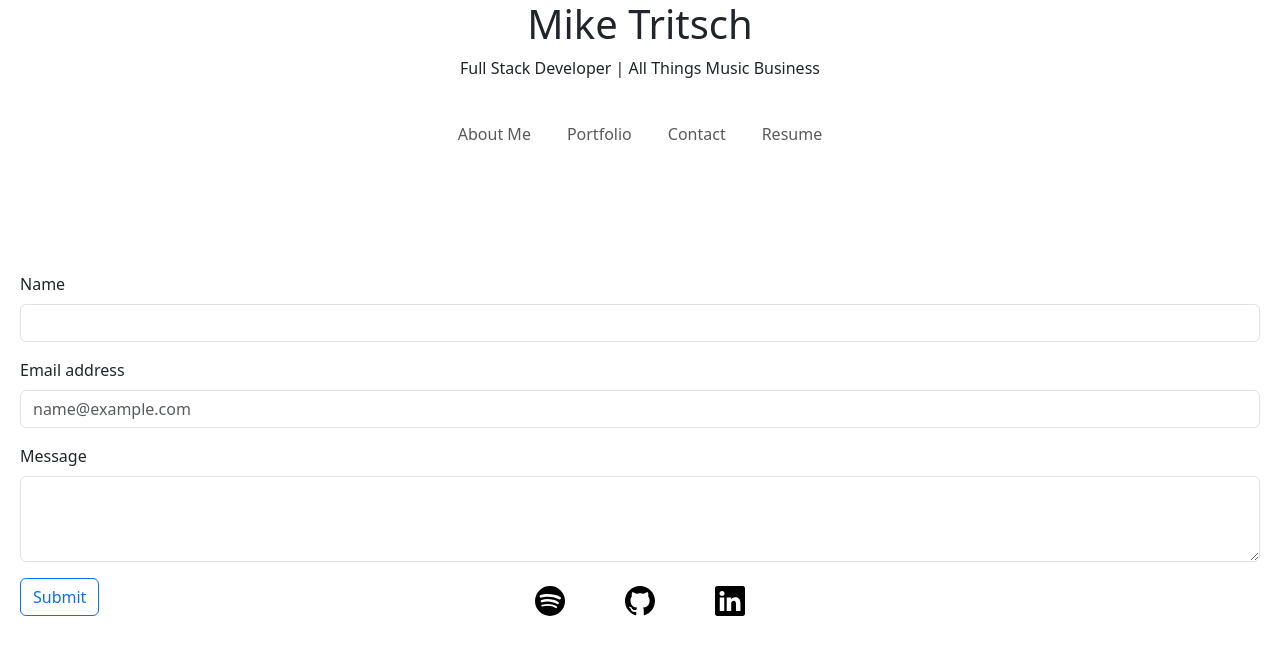
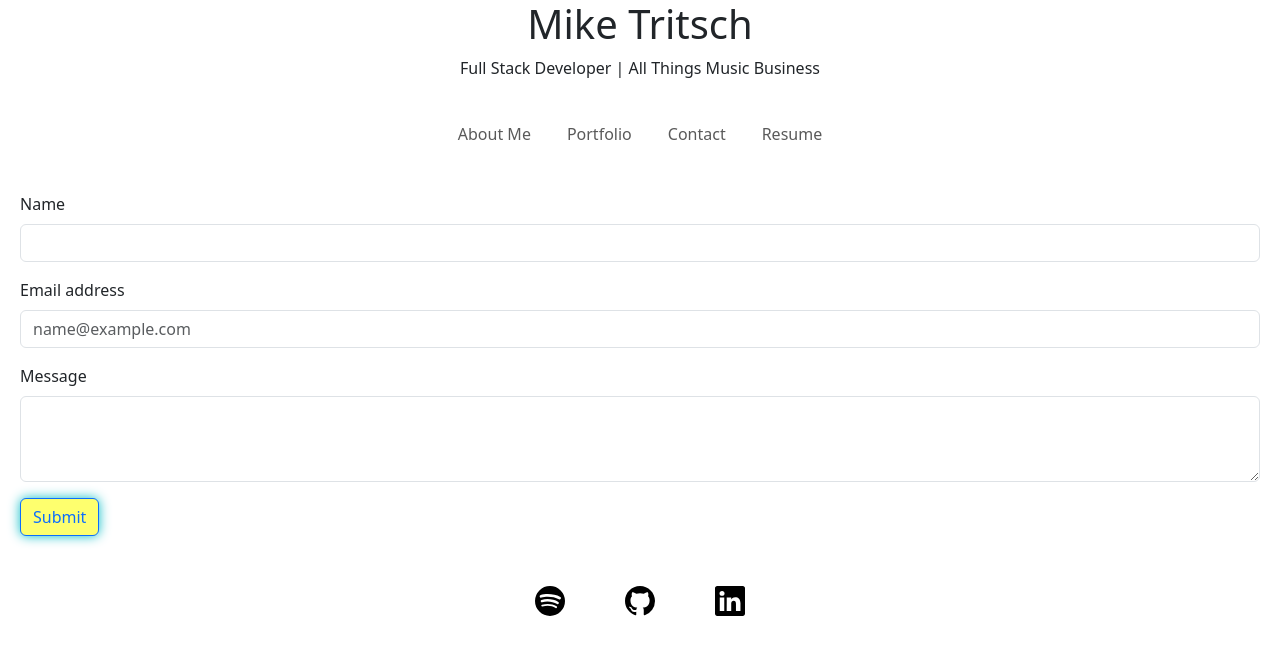
Before and after one commit to MikeTritsch/trick-or-tritsch, a React (Vite) app in the folder trick-or-tritsch/: page /Contact in a window 1280 px wide. Shown: the top 654 px of the page. Built offline with nearby package versions, Linux system fonts and the light colour scheme.

Commit message:
Added some styling to the contact form button. Fixed footer icon bug by adjusting the position of the contact form.

```diff
--- a/trick-or-tritsch/src/index.css
+++ b/trick-or-tritsch/src/index.css
@@ -36,7 +36,6 @@
 
 .contact-form {
   position: relative;
-  top: 5rem;
   padding: 10px;
   margin: 10px;
 }
@@ -96,6 +95,11 @@ a:hover{
   color: white;
 }
 
+.btn {
+  background-color: #feff6e;
+  filter: drop-shadow(0 0 0.35rem #0abdc6);
+}
+
 
 /* body {
   display: flex;
```
